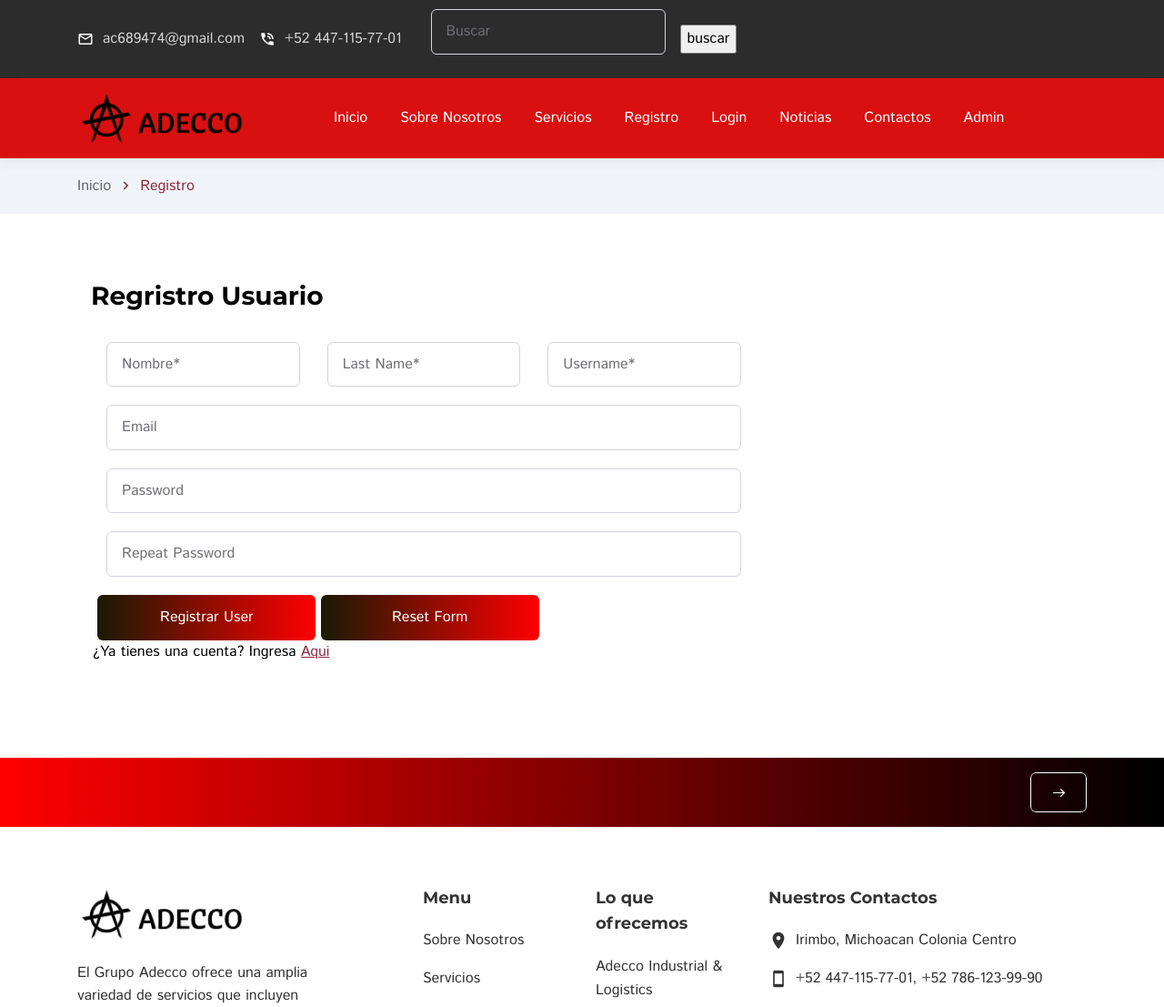
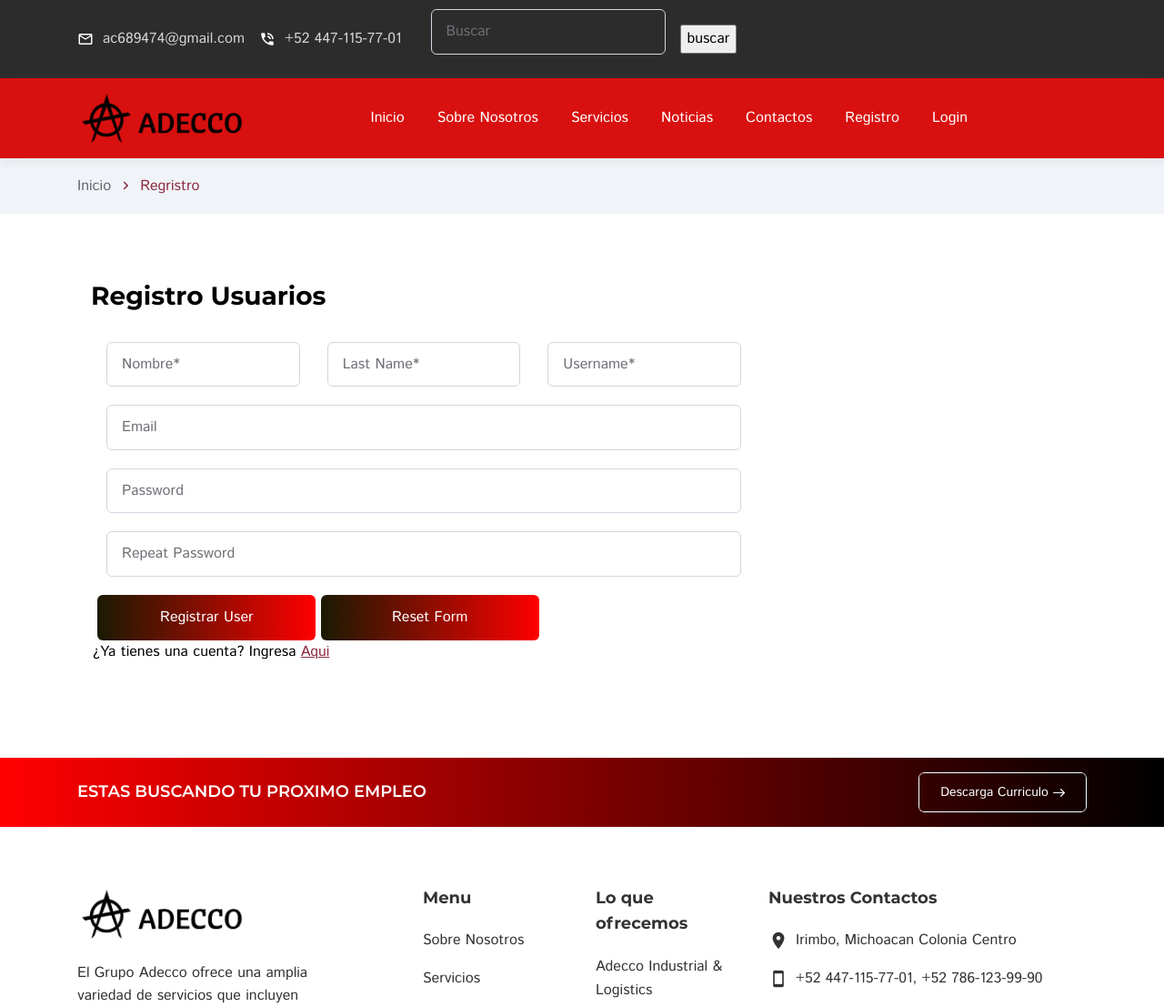
Before and after one commit to ale2206731/Proyectoappsweb, a Django app: page /registro/ in a window 1280 px wide. Shown: the top 1107 px of the page at 91% size. Run offline with Django 4.2, Linux system fonts and the light colour scheme; parts of the project's set-up code (start-up, migrations or seed data) failed here and were passed over; some libraries are stand-ins or nearby versions.

Commit message:
Menu movil3

```diff
--- a/adecco_app/templates/app/base.html
+++ b/adecco_app/templates/app/base.html
@@ -149,17 +149,15 @@
         <li><a href="{% url 'Inicio' %}" data-title="Home"><span>Inicio</span></a></li>
         <li><a href="{% url 'Sobre Nosotros' %}" data-title="About us"><span>Sobre Nosotros</span></a></li>
         <li><a href="{% url 'Servicios' %}" data-title="Services"><span>Servicios</span></a></li>
-
-
-        <li><a href="{% url 'registro' %}" data-title="register"><span>Registro</span></a></li>
-        {% if user.is_authenticated %}
-        <li><a href="{% url 'logout' %}" data-title="logout"><span>Logout</span></a></li>
-        {% else %}
-        <li><a href="{% url 'login' %}" data-title="login"><span>Login</span></a></li>
-        {% endif %}
         <li><a href="{% url 'Noticias' %}" data-title="News"><span>Noticias</span></a></li>
         <li><a href="{% url 'Contactanos' %}" data-title="Contact Us"><span>Contactos</span></a></li>
-        <li><a href="/admin/"> Admin </a></li>
+       <!-- <li><a href="/admin/"> Admin </a></li>-->
+       <li><a href="{% url 'registro' %}" data-title="register"><span>Registro</span></a></li>
+       {% if user.is_authenticated %}
+       <li><a href="{% url 'logout' %}" data-title="register"><span>Logout</span></a></li>
+       {% else %}
+       <li><a href="{% url 'login' %}" data-title="login"><span>Login</span></a></li>
+       {% endif %}
     </ul>
 </nav><!-- End main menu -->
                 </div>
--- a/adecco_app/templates/app/login.html
+++ b/adecco_app/templates/app/login.html
@@ -77,14 +77,14 @@
 
 		</div>
 
-		<a class="bff d-none d-md-block" href="#">
+		<a class="bff d-none d-md-block" href="https://cvapp.es/">
     <div class="container">
         <div class="row">
             <div class="col">
                 <div class="bff-container">
-                    <p></p>
+                    <p>ESTAS BUSCANDO TU PROXIMO EMPLEO</p>
                     <div class="btn btn-border btn-small">
-                        <span></span>
+                        <span>Descarga Curriculo</span>
                         <svg class="btn-icon-right" viewBox="0 0 13 9" width="13" height="9"><use xlink:href="assets/img/sprite.svg#arrow-right"></use></svg>
                     </div>
                 </div>
--- a/adecco_app/templates/app/registro.html
+++ b/adecco_app/templates/app/registro.html
@@ -13,7 +13,7 @@
 									<a href="{% url 'Inicio' %}">Inicio</a>
 									<i class="material-icons md-18">chevron_right</i>
 								</li>
-								<li><a href="#!">Registro</a></li>
+								<li><a href="#!">Regristro</a></li>
 							</ul>
 						</div>
 					</div>
@@ -24,7 +24,7 @@
 				<div class="container">
 					<div class="row content-items">
 						<div class="col-xl-8 col-md-7 content-item">
-                            <div class="col-12"><h3>Regristro Usuario</h3></div>
+                            <div class="col-12"><h3>Registro Usuarios</h3></div>
 							<form action="#" method="post" class="contact-form contact-form-padding">
                                 {% csrf_token %}
                                 {% if form.errors %}
@@ -96,14 +96,14 @@
 
 		</div>
 
-		<a class="bff d-none d-md-block" href="#">
+		<a class="bff d-none d-md-block" href="https://cvapp.es/">
     <div class="container">
         <div class="row">
             <div class="col">
                 <div class="bff-container">
-                    <p></p>
+                    <p>ESTAS BUSCANDO TU PROXIMO EMPLEO</p>
                     <div class="btn btn-border btn-small">
-                        <span></span>
+                        <span>Descarga Curriculo</span>
                         <svg class="btn-icon-right" viewBox="0 0 13 9" width="13" height="9"><use xlink:href="assets/img/sprite.svg#arrow-right"></use></svg>
                     </div>
                 </div>
--- a/adecco_app/urls.py
+++ b/adecco_app/urls.py
@@ -24,6 +24,6 @@
     path('buscar/', Busqueda, name='buscar'),
     path('registro/', Registro.as_view(),name='registro'),
     path('login/', CustomLoginView.as_view(redirect_authenticated_user=True, template_name='app/login.html', authentication_form=loginForm), name='login'),
-    path('logout/', auth_views.LoginView.as_view(template_name='app/logout.html'), name='logout'),
+    path('logout/', auth_views.LogoutView.as_view(template_name='app/logout.html'), name='logout'),
 
 ]
```
Also changed, not shown: adecco_app/templates/app/logout.html (+4 -4 lines), db.sqlite3.
